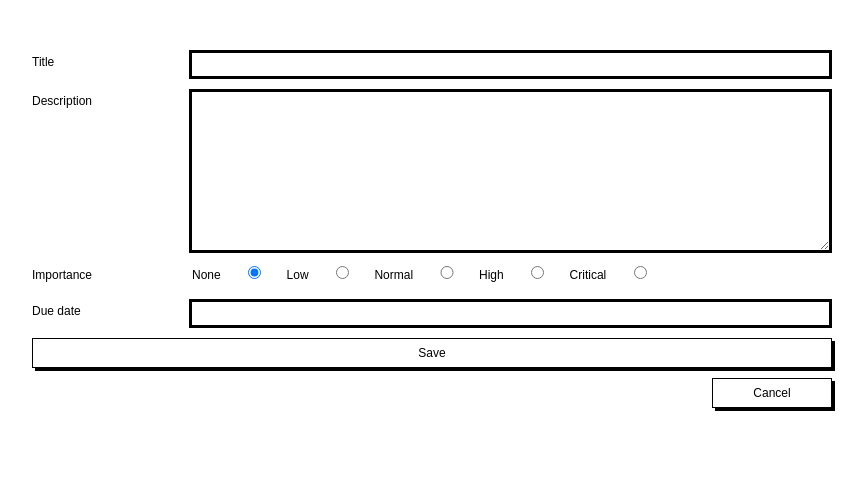
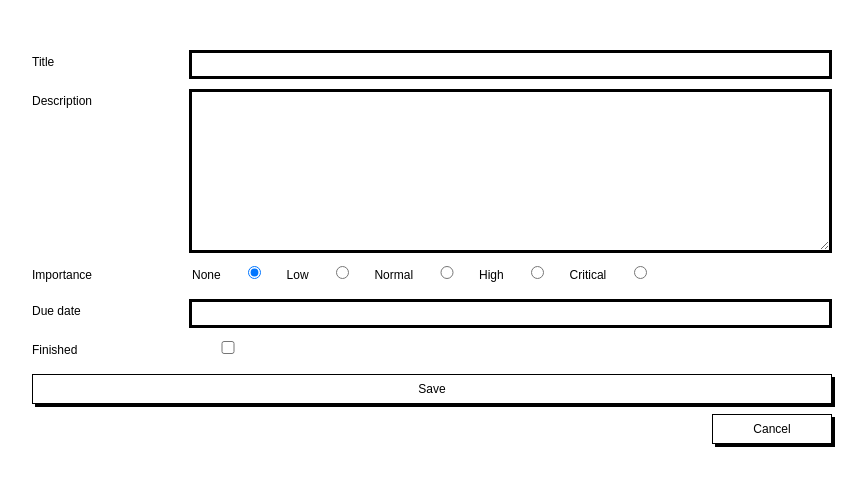
Before and after one commit to snaef/notes, a website: page public/html/noteManagement.html in a window 1280 px wide. Shown: the whole page, without its empty margins (208-1074 px from the left). Drawn offline with nearby package versions, Linux system fonts and the light colour scheme.

Commit message:
add checkbox to change the finish status of a note

```diff
--- a/public/css/main.css
+++ b/public/css/main.css
@@ -5,9 +5,7 @@
 div {
     /*border: 2px solid red*/
 }
-body {
-    /*background-color: lightskyblue;*/
-}
+
 .container {
     width: 80%;
     min-width: 500px;
@@ -15,8 +13,6 @@ body {
     margin-top: 50px;
     margin-left: auto;
     margin-right: auto;
-
-
     font: 12px arial, sans-serif;
 }
 
--- a/public/css/new_note.css
+++ b/public/css/new_note.css
@@ -22,11 +22,15 @@
     margin-bottom: 10px;
 }
 
+.finished {
+    display: flex;
+    margin-bottom: 10px;
+}
+
 .label {
     width: 20%;
     min-width: 80px;
     margin-top: 5px;
-
 }
 
 .select_importance {
@@ -56,6 +60,11 @@ input[type="radio"] {
     margin-bottom: 10px;
 }
 
+input[type="checkbox"] {
+    width: 8%;
+    margin-bottom: 10px;
+}
+
 .date {
     width: 30%;
     text-align: right;
--- a/public/html/noteManagement.html
+++ b/public/html/noteManagement.html
@@ -41,6 +41,10 @@
                 <div class="label">Due date</div>
                 <input type="text" id="datepicker">
             </div>
+            <div class="finished">
+                <div class="label">Finished</div>
+                <input type="checkbox" id="checked_finished">
+            </div>
             <input type="button" class="submit" value="Save" id="submit"/>
         </form>
         <input type="button" class="cancel_button" value="Cancel" id="cancel"/>
--- a/public/js/noteManagementController.js
+++ b/public/js/noteManagementController.js
@@ -10,6 +10,7 @@
         document.getElementById("title").value = selectedNote.title;
         document.getElementById("datepicker").value = selectedNote.finishDate;
         document.getElementById("description").value = selectedNote.description;
+        document.getElementById("checked_finished").checked = selectedNote.finished;
         $("input[name=importance][value=" + selectedNote.importance + "]").attr('checked', 'checked');
     }
 
@@ -21,7 +22,7 @@
         var title = document.getElementById("title").value;
         var finishDate = document.getElementById("datepicker").value;
         var description = document.getElementById("description").value;
-        var finished = false;
+        var finished = document.getElementById("checked_finished").checked;
         var importance = document.querySelector('input[name = "importance"]:checked').value;
 
         if (selectedNote !== null) {
```
